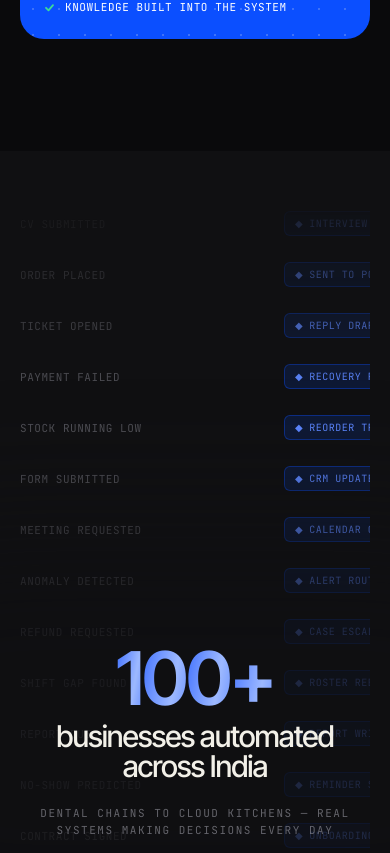
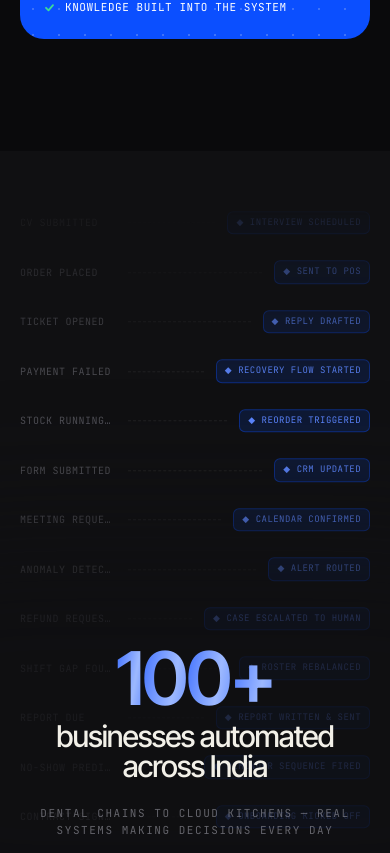
Before and after one commit to MNNITAK/void_craft, a Next.js app: page / in a window 390 px wide. Shown: the part 2861-3714 px from the top of the page. Built offline with nearby package versions, Linux system fonts and the light colour scheme.

Commit message:
fix: responsive stream rows for small phones

```diff
--- a/components/DecisionStream.tsx
+++ b/components/DecisionStream.tsx
@@ -11,15 +11,15 @@ function StreamRow({
   action: string;
 }) {
   return (
-    <div className="flex items-center gap-5 py-[13px]">
-      <span className="w-56 shrink-0 font-mono text-[11px] uppercase tracking-wider text-mist/45 sm:w-72">
+    <div className="flex items-center gap-3 py-[13px] sm:gap-5">
+      <span className="w-24 shrink-0 truncate font-mono text-[10px] uppercase tracking-wider text-mist/45 min-[420px]:w-32 sm:w-72 sm:text-[11px]">
         {trigger}
       </span>
       <span
         aria-hidden="true"
-        className="h-px flex-1 border-t border-dashed border-bone/[0.08]"
+        className="h-px min-w-2 flex-1 border-t border-dashed border-bone/[0.08]"
       />
-      <span className="shrink-0 rounded-md border border-volt/40 bg-volt/15 px-2.5 py-1 font-mono text-[10px] uppercase tracking-wider text-volt-soft">
+      <span className="shrink-0 whitespace-nowrap rounded-md border border-volt/40 bg-volt/15 px-2 py-1 font-mono text-[9px] uppercase tracking-wider text-volt-soft sm:px-2.5 sm:text-[10px]">
         <span aria-hidden="true" className="mr-1.5 text-volt-soft">
           ◆
         </span>
```
